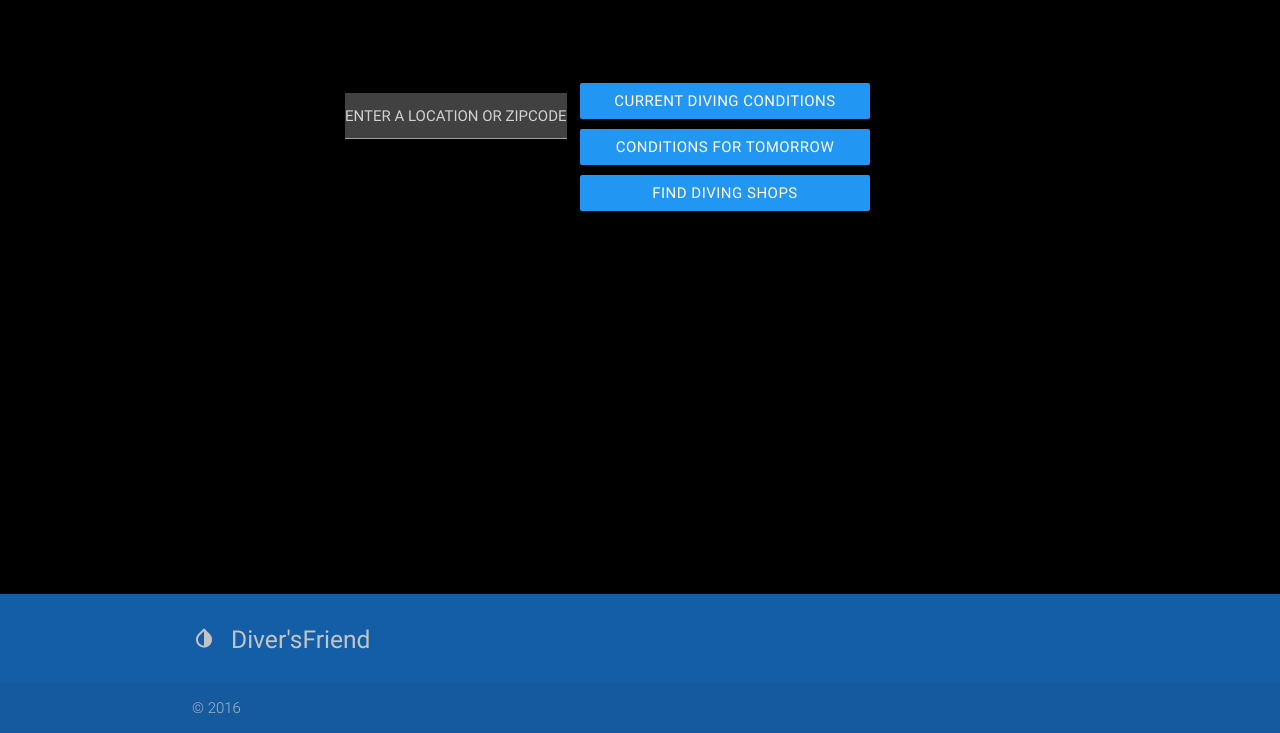
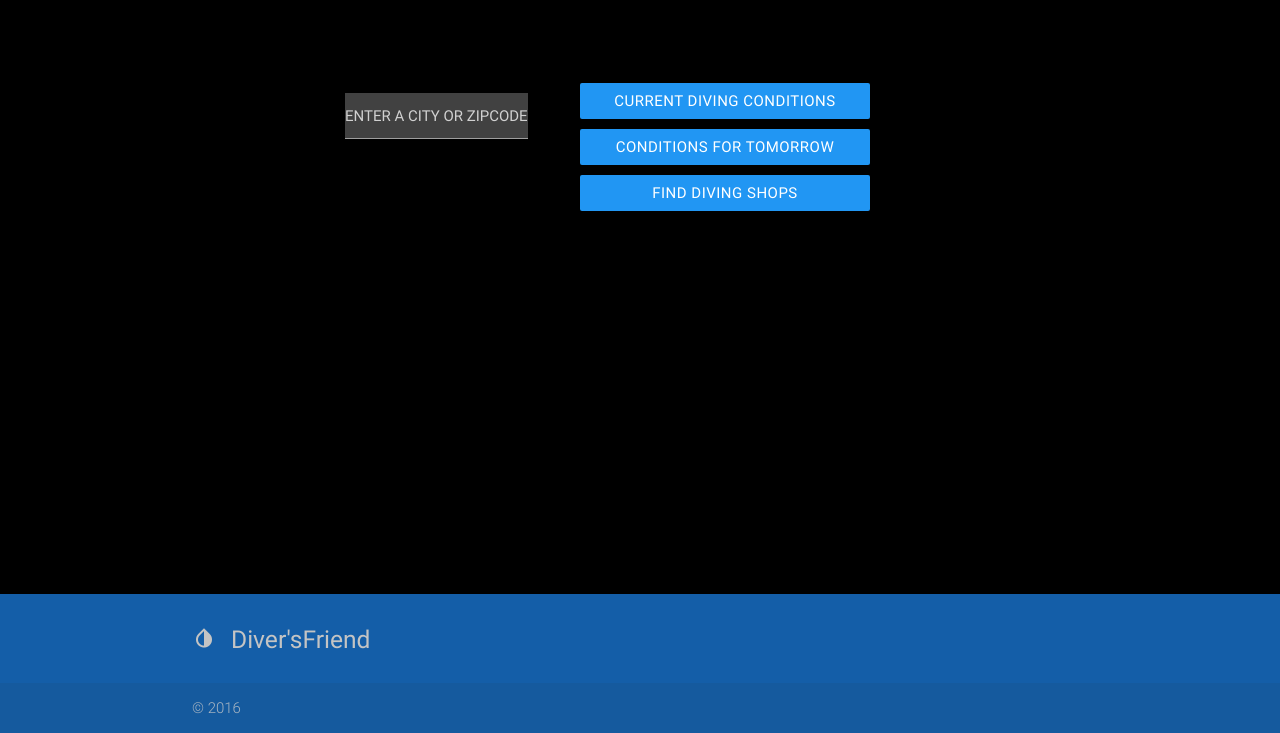
Before and after one commit to Siyami/Diver-sFriend, a plain HTML site: page index.html in a window 1280 px wide. Shown: the part 67-800 px from the top of the page. Drawn offline with Linux system fonts and the light colour scheme.

Commit message:
validate html

```diff
--- a/css/styles.css
+++ b/css/styles.css
@@ -39,8 +39,14 @@ nav {
 }
 
 #search {
-  width: 222px;
+  width: 183px;
 }
+
+/*#tables{*/
+  /*display:inline-block;*/
+  /*float: left;
+  display: flex;
+}*/
 
 .buttonWidth{
   width: 290px;
--- a/index.html
+++ b/index.html
@@ -44,7 +44,7 @@
         <div>
           <div class="col offset-s2 s3">
             <div class="input-field">
-              <input class = "validate" type="text" placeholder="ENTER A LOCATION OR ZIPCODE" id="search" name="search"/>
+              <input class = "validate" type="text" placeholder="ENTER A CITY OR ZIPCODE" id="search" name="search"/>
             </div>
           </div>
 
```
